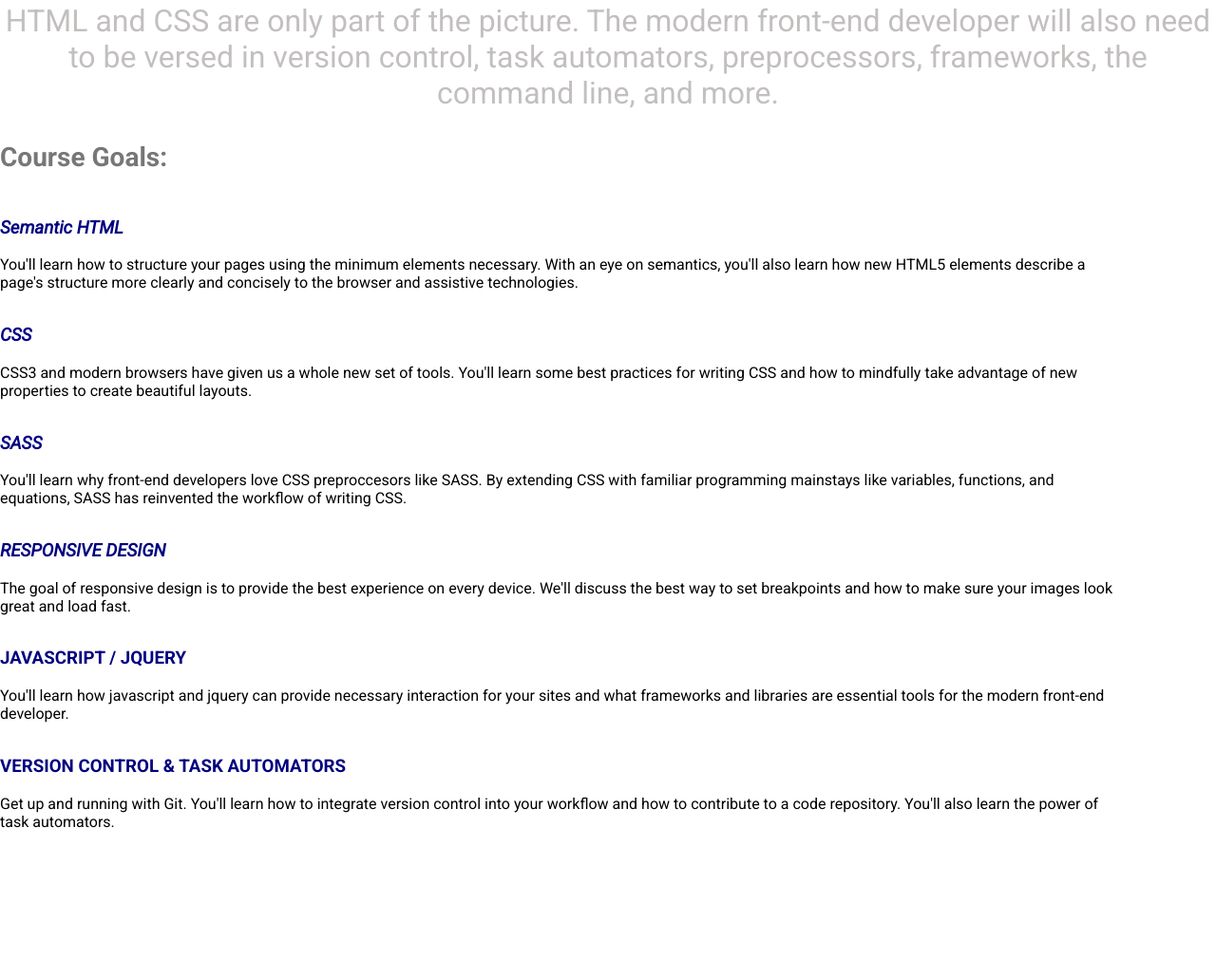
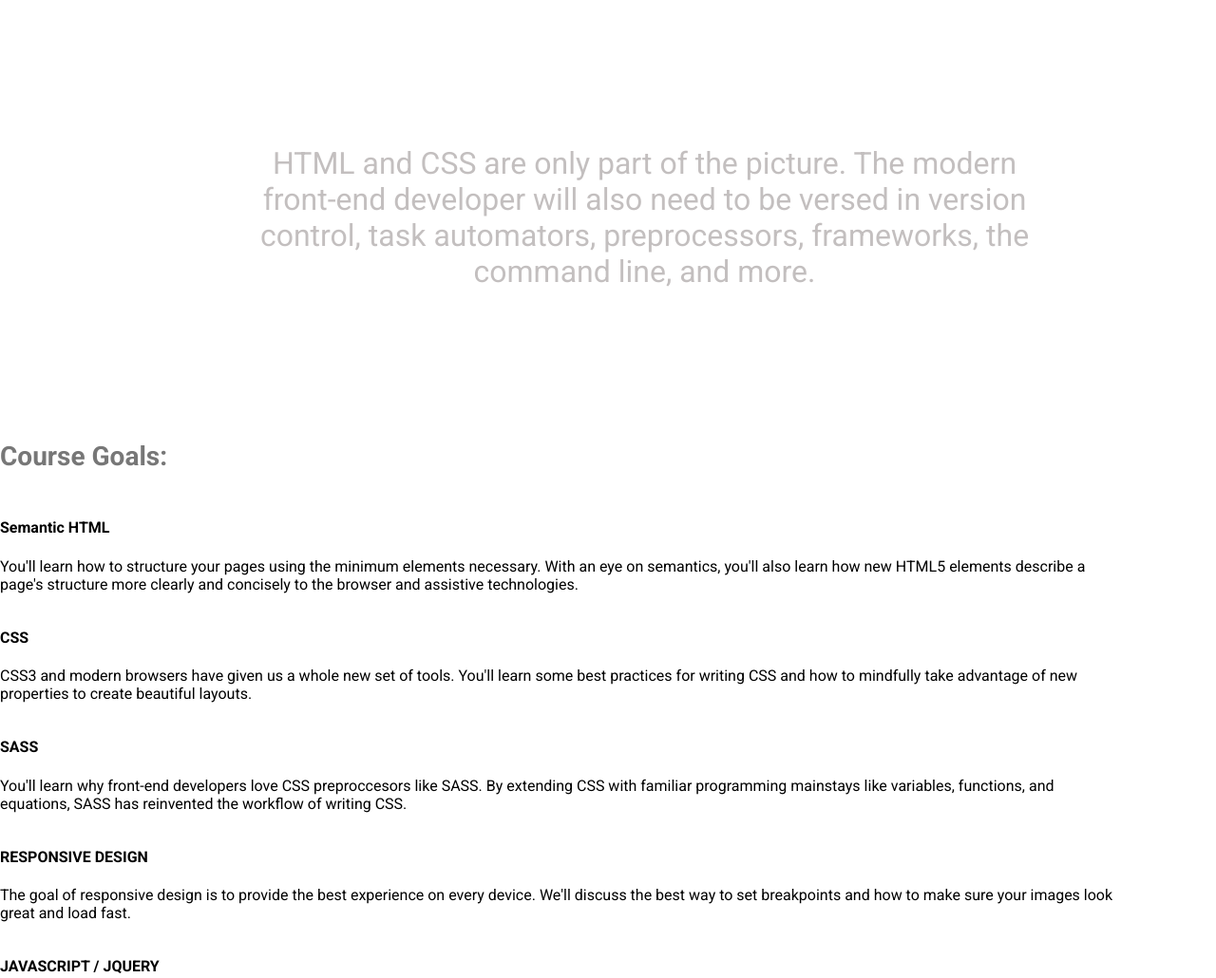
Before and after one commit to Ariana-W/mw-2017, a plain HTML site: page Website1.html in a window 1280 px wide. Shown: the part 686-1716 px from the top of the page at 95% size. Before the commit the page ends 1577 px from the top, so only its background shows below. Drawn offline with Linux system fonts and the light colour scheme.

Commit message:
deleted bolding from course goals and fixed position of text in section2

```diff
--- a/Website1.html
+++ b/Website1.html
@@ -32,9 +32,9 @@
 
 <main>
 
-<p class="intro_text"> 	HTML and CSS are only part of the picture. The modern front-end developer
-  	will also need to be versed in version control, task automators, preprocessors,
-    	frameworks, the command line, and more.
+<p class="intro_text"> 	HTML and CSS are only part of the picture. The modern <br> front-end developer
+  	will also need to be versed in version <br> control, task automators, preprocessors,
+    	frameworks, the <br> command line, and more.
 </p>
 
 
@@ -42,7 +42,7 @@
 <ul>
 	<li>
 	    <article>
-	 	<h3 class ="semantic_html"> <em> Semantic HTML </em> </h3>
+	 	<h4 class ="semantic_html">  Semantic HTML </h4>
 		<p>You'll learn how to structure your pages using the minimum elements
 		   necessary. With an eye on semantics, you'll also learn how new HTML5
 		   elements describe a page's structure more clearly and concisely to
@@ -57,7 +57,7 @@
 
        <li>
           <article>
-		<h3 class ="css"> <em>  CSS </em>  </h3>
+		<h4 class ="css">   CSS  </h4>
 		<p> CSS3 and modern browsers have given us a whole new set of tools.
 	            You'll learn some best practices for writing CSS and how to
 		    mindfully take advantage of new properties to create beautiful layouts.
@@ -68,7 +68,7 @@
 
        <li>
       	 <article>
-		<h3 class="sass"> <em>  SASS </em>  </h3>
+		<h4 class="sass">  SASS  </h4>
 		<p> You'll learn why front-end developers love CSS preproccesors like SASS.
 		    By extending CSS with familiar programming mainstays like variables,
 		    functions, and equations, SASS has reinvented the workflow of writing CSS.
@@ -78,7 +78,7 @@
 
       <li>
       	 <article>
-		<h3 class ="responsive_design"> <em> RESPONSIVE DESIGN  </em>  </h3>
+		<h4 class ="responsive_design">  RESPONSIVE DESIGN    </h4>
 		<p>The goal of responsive design is to provide the best experience on every
 		   device. We'll discuss the best way to set breakpoints and how to make sure
 		   your images look great and load fast.
@@ -88,7 +88,7 @@
 
       <li>
       	 <article>
-		<h3 class ="javascript">  JAVASCRIPT / JQUERY  </h3>
+		<h4 class ="javascript">  JAVASCRIPT / JQUERY  </h4>
 		<p>You'll learn how javascript and jquery can provide necessary interaction
 		   for your sites and what frameworks and libraries are essential tools for
 		   the modern front-end developer.
@@ -98,7 +98,7 @@
 
      <li>
       	 <article>
-		<h3 class ="version_control"> VERSION CONTROL & TASK AUTOMATORS   </h3>
+		<h4 class ="version_control"> VERSION CONTROL & TASK AUTOMATORS   </h4>
 		<p>Get up and running with Git. You'll learn how to integrate version control
 		   into your workflow and how to contribute to a code repository. You'll also
 		   learn the power of task automators.
--- a/style.css
+++ b/style.css
@@ -30,11 +30,6 @@
 height: 6rem;
 }
 
-.hero{
-height: 100%;
-width: 100%;
-}
-
 
 ul{
   list-style-type: none;
@@ -59,11 +54,14 @@
 color: #C3BFBF;
 font-size: 32px;
 text-align: center;
+Padding: 150px 0px 0px 77px;
+line: 56px (1.8);
 }
 
 
 .course_goals{
-color: #777777;
+Padding: 127px 0px 0px 0px ;
+Color: #777777;
 font-size: 28px;
 }
 
@@ -82,26 +80,3 @@
 h3{
 color: #000080;
 }
-
-
-.css{
-
-
-}
-
-.sass{
-
-
-}
-
-.responsive_design{
-
-}
-
-.javascript{
-
-}
-
-.version_control{
-
-}
```
